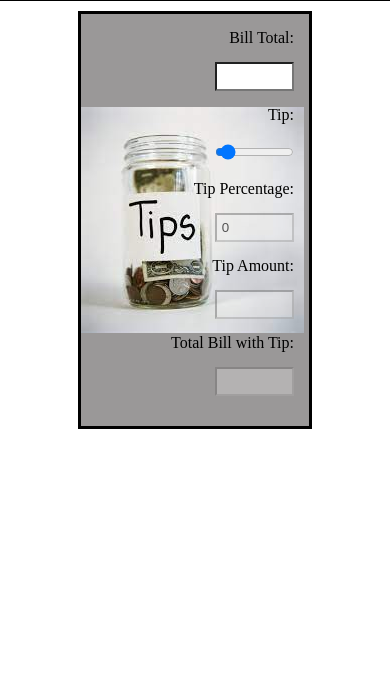
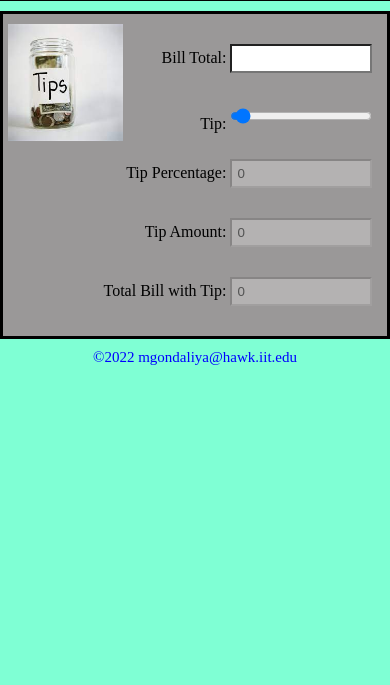
Before and after one commit to Monarkg/ITM541-Lab3, a plain HTML site: page index.html in a window 390 px wide. Shown: the part 159-844 px from the top of the page. Drawn offline with Linux system fonts and the light colour scheme.

Commit message:
Added img property and updated value to 0

```diff
--- a/index.html
+++ b/index.html
@@ -29,15 +29,22 @@
             <input type="text" id="idTipPercentage" value="0" disabled> <br>
 
             <label for="idTipAmount">Tip Amount: </label>
-            <input type="text" name="Tip Amount" id="idTipAmount" disabled> <br>
+            <input type="text" name="Tip Amount" id="idTipAmount" value="0" disabled> <br>
 
             <label for="idTotal"> Total Bill with Tip: </label>
-            <input type="text" name="Total" id="idTotal" disabled> <br>
+            <input type="text" name="Total" id="idTotal" value="0" disabled> <br>
+
+
+                <img alt="" src="tip.jpeg">
+
 
 
 
         </form>
     </div>
+    <footer>
+        &copy;2022 mgondaliya@hawk.iit.edu
+    </footer>
 
 
 
--- a/lab3_style.css
+++ b/lab3_style.css
@@ -24,23 +24,27 @@ label{
 input {
   display: inline-block;
 }
+
+body{
+    background-color: aquamarine;
+}
 #form form {
+    position: relative;
     background-color: rgb(154, 152, 152);
     border-style: solid;
     text-align: right;
-    width: 60%;
-    height: 100%;
+    width: 30%;
+    height: 30%;
     margin: 10px auto;
     padding: 15px;
-    overflow: auto;
-    background-image: url('tip.jpeg');
-    background-position: left;
-    background-repeat: no-repeat;
 
 }
-form.input[type="range"] {
-    color: brown;
-    width: 10px;
+img{
+    position:absolute;
+    top: 10px;
+    left: 5px;
+
+
 }
 
 #form form input {
@@ -49,9 +53,22 @@ form.input[type="range"] {
     padding: 5px;
     background-position: center;
 }
+footer {
+    color:blue;
+    text-align: center;
+    font-size:15px;
+}
 
-@media only screen and (min-width: 768px) {
-    header div form{
-        margin: 100px 0;
+@media (max-width: 592px) {
+    header {
+
+    }
+    #form form {
+        width: 100%;
+        height: auto;
+    }
+    img {
+        width: 30%;
+        height: auto;
     }
 }
--- a/script.js
+++ b/script.js
@@ -1,5 +1,5 @@
 
-document.addEventListener("click", TipCalculate);
+document.addEventListener("change", TipCalculate);
 function updateTextInput(val) {
     document.getElementById('idTipPercentage').value = val;
 }
@@ -11,8 +11,8 @@ function TipCalculate() {
     if (billAmount < 0 || billAmount == '' || isNaN(billAmount)) {
         alert("Total Bill value must be a valid positive number");
         document.getElementById('idBillTotal').value = '';
-        document.getElementById('idTipAmount').value = '';
-        document.getElementById('idTotal').value = '';
+        document.getElementById('idTipAmount').value = '0';
+        document.getElementById('idTotal').value = '0';
     }
     else {
         let Tip = (idTipPercentage / 100) * billAmount;
```
